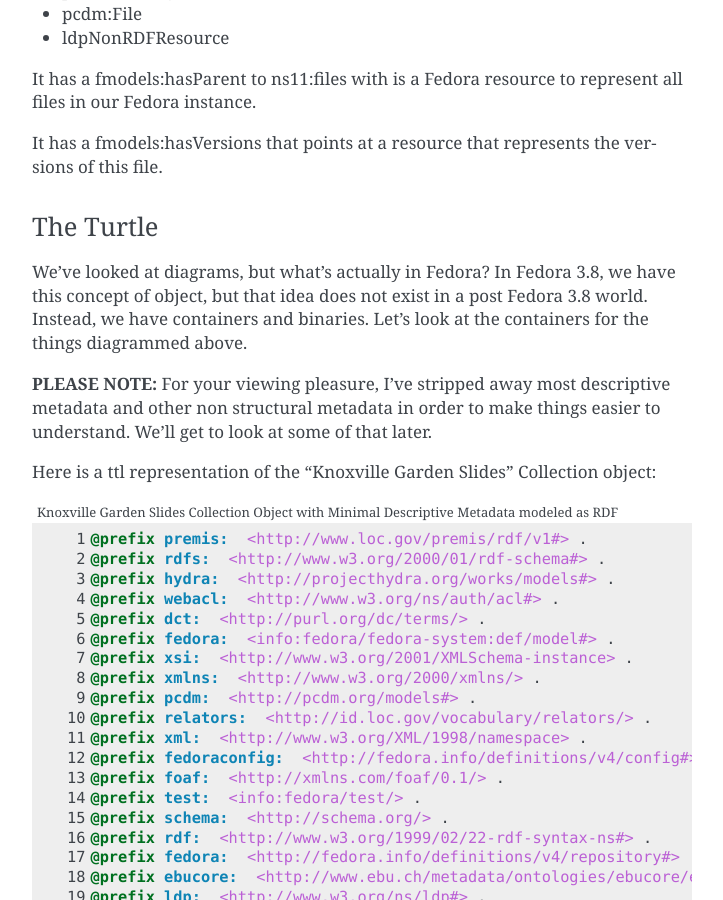
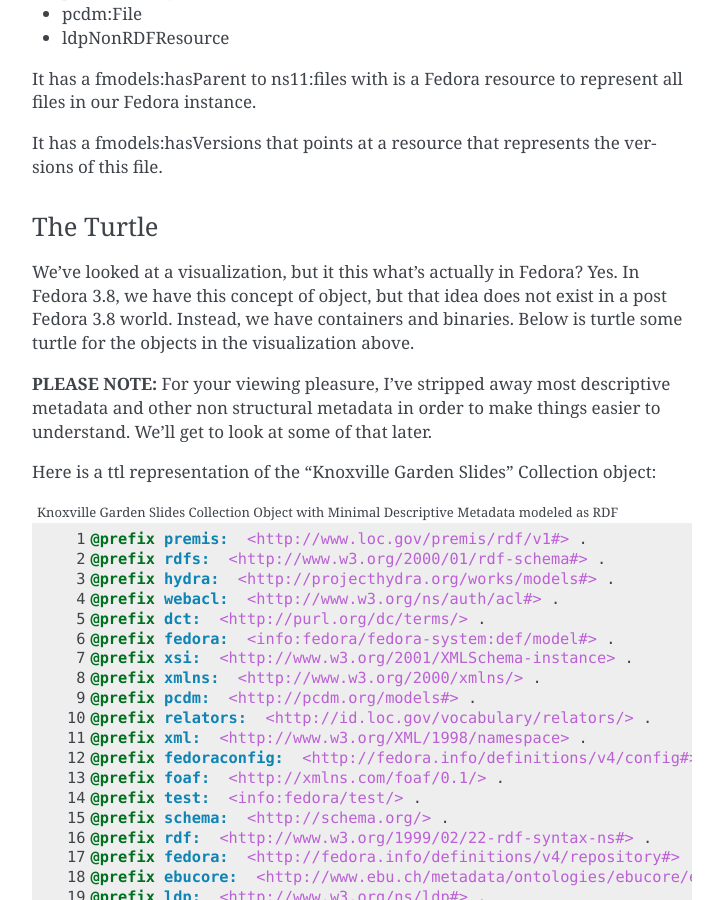
Before and after one commit to markpbaggett/utk_hyrax_review_docs, a Sphinx documentation site: the page built from docs/source/reference_materials/0_object_modelling_and_data_storage.rst, in a window 1280 px wide and 900 px high, scrolled down 2786 px. Shown: the whole window, without its empty margins (388-1111 px from the left). Built offline with Sphinx 7.4.7, drawn with Linux system fonts in a browser that asks for light colours; some of the changed text lies outside the part shown.

Commit message:
Add turtle note.

```diff
--- a/docs/source/reference_materials/0_object_modelling_and_data_storage.rst
+++ b/docs/source/reference_materials/0_object_modelling_and_data_storage.rst
@@ -119,9 +119,9 @@ It has a fmodels:hasVersions that points at a resource that represents the versi
 The Turtle
 ==========
 
-We've looked at diagrams, but what's actually in Fedora?  In Fedora 3.8, we have this concept of object, but that idea
-does not exist in a post Fedora 3.8 world. Instead, we have containers and binaries.  Let's look at the containers for
-the things diagrammed above.
+We've looked at a visualization, but it this what's actually in Fedora? Yes. In Fedora 3.8, we have this concept of object, but that idea
+does not exist in a post Fedora 3.8 world. Instead, we have containers and binaries.  Below is turtle some turtle for
+the objects in the visualization above.
 
 **PLEASE NOTE:** For your viewing pleasure, I've stripped away most descriptive metadata and other non structural metadata
 in order to make things easier to understand.  We'll get to look at some of that later.
@@ -403,3 +403,12 @@ versus a public item.)
             ldp:contains           <http://localhost:8984/rest/dev/4f/9f/76/e5/4f9f76e5-8073-4278-b746-038c57ada57d/b5/c4/a0/37/b5c4a037-5259-4974-826a-64dadf3cf382> ;
             ldp:contains           <http://localhost:8984/rest/dev/4f/9f/76/e5/4f9f76e5-8073-4278-b746-038c57ada57d/63/e0/63/f0/63e063f0-b661-412f-9352-11c38df46582> ;
             ldp:contains           <http://localhost:8984/rest/dev/4f/9f/76/e5/4f9f76e5-8073-4278-b746-038c57ada57d/d1/b4/cb/2a/d1b4cb2a-599d-490f-97f1-f2faec657c47> .
+
+Data Stored in Fedora
+---------------------
+
+Data Stored in Postgres
+-----------------------
+
+Data Stored Elsewhere
+---------------------
```
